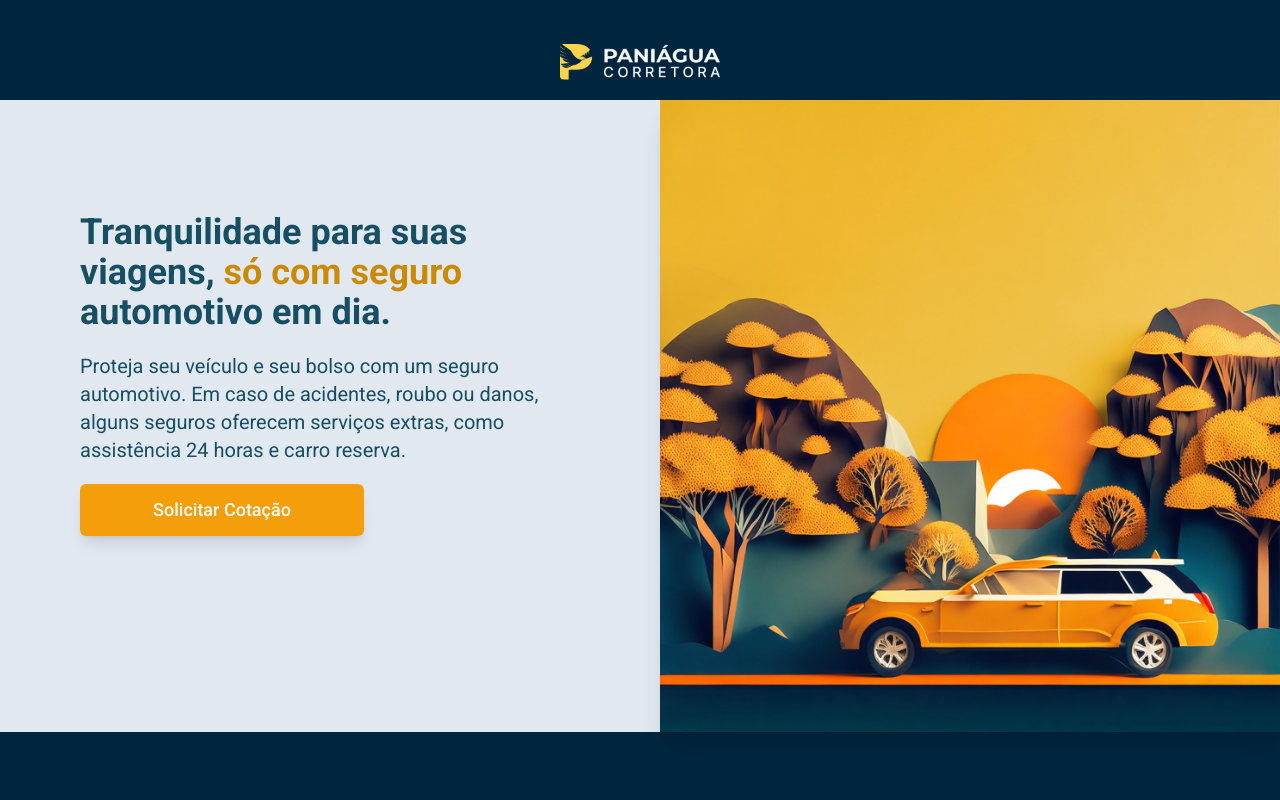
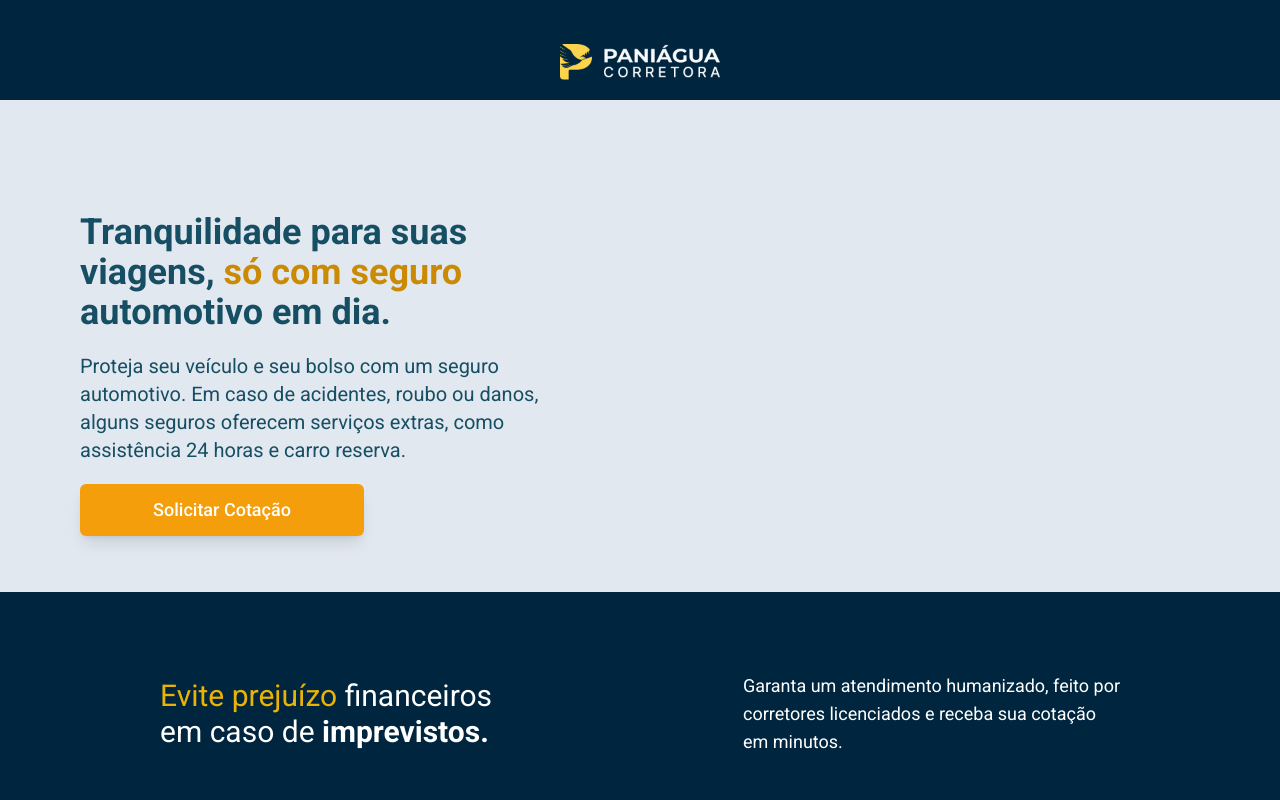
Before and after one commit to matheusmfl/landing-paniagua-auto, a Next.js app: page / in a window 1280 px wide. Shown: the top 800 px of the page. Built offline with nearby package versions, Linux system fonts and the light colour scheme.

Commit message:
Test on page Speed

```diff
--- a/src/components/HeroSection.tsx
+++ b/src/components/HeroSection.tsx
@@ -1,5 +1,5 @@
-import Image from 'next/image'
-import heroImg from '../../public/heroImg.jpg'
+// import Image from 'next/image'
+// import heroImg from '../../public/heroImg.jpg'
 import { H2, Span } from './microComponents/Texts'
 import { Button } from './microComponents/Button'
 
@@ -21,13 +21,13 @@ export function HeroSection() {
           <Button>Solicitar Cotação</Button>
         </div>
       </div>
-      <div className="absolute lg:static lg:shadow-xl bg-slate-900 top-[-2px] bottom-0 left-0 right-0">
+      {/* <div className="absolute lg:static lg:shadow-xl bg-slate-900 top-[-2px] bottom-0 left-0 right-0">
         <Image
           src={heroImg}
           alt="Foto de background com carro"
           loading="lazy"
         />
-      </div>
+      </div> */}
       <div className="px-5 pt-2 lg:py-2 flex flex-col lg:hidden items-center justify-center bg-slate-100 shadow-lg rounded-lg z-20">
         <H2 style="text-cyan-900">
           <span className="font-extrabold">Tranquilidade</span>{' '}
```
